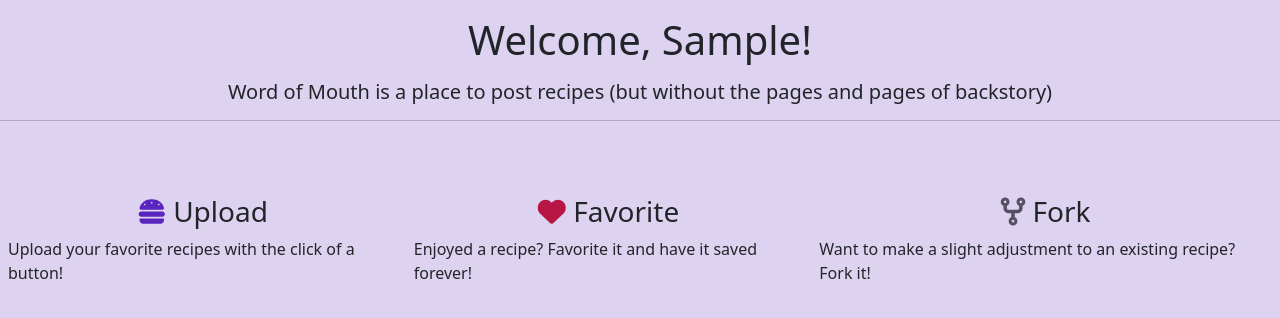
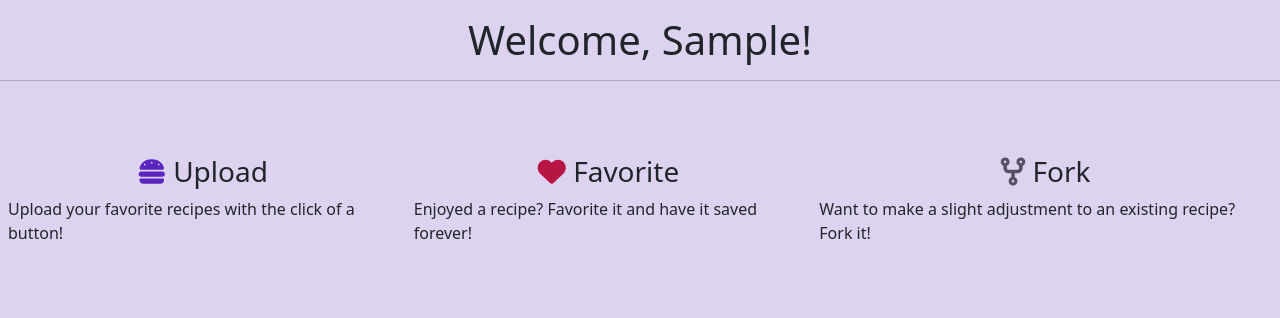
Before and after one commit to uva-cs3240-s22/group-project-a-08, a Django app: page / in a window 1280 px wide. Shown: the part 56-374 px from the top of the page. Run offline with Django 3.2, Linux system fonts and the light colour scheme; the visitor is signed in with stand-in values (Sample User, id 1); some libraries are stand-ins or nearby versions.

Commit message:
removed text from index

```diff
--- a/home/templates/index.html
+++ b/home/templates/index.html
@@ -76,7 +76,7 @@
 
   {% if user.is_authenticated %}
   <h1 class="mt-3 text-center">Welcome, {{ user.username|capfirst}}!</h1>
-  <h5 class="mt-3 text-center">Word of Mouth is a place to post recipes (but without the pages and pages of backstory)</h5>
+  <!-- <h5 class="mt-3 text-center">Word of Mouth is a place to post recipes (but without the pages and pages of backstory)</h5> -->
   <hr>
   <!-- INTRO CONTENT -->
 
```
